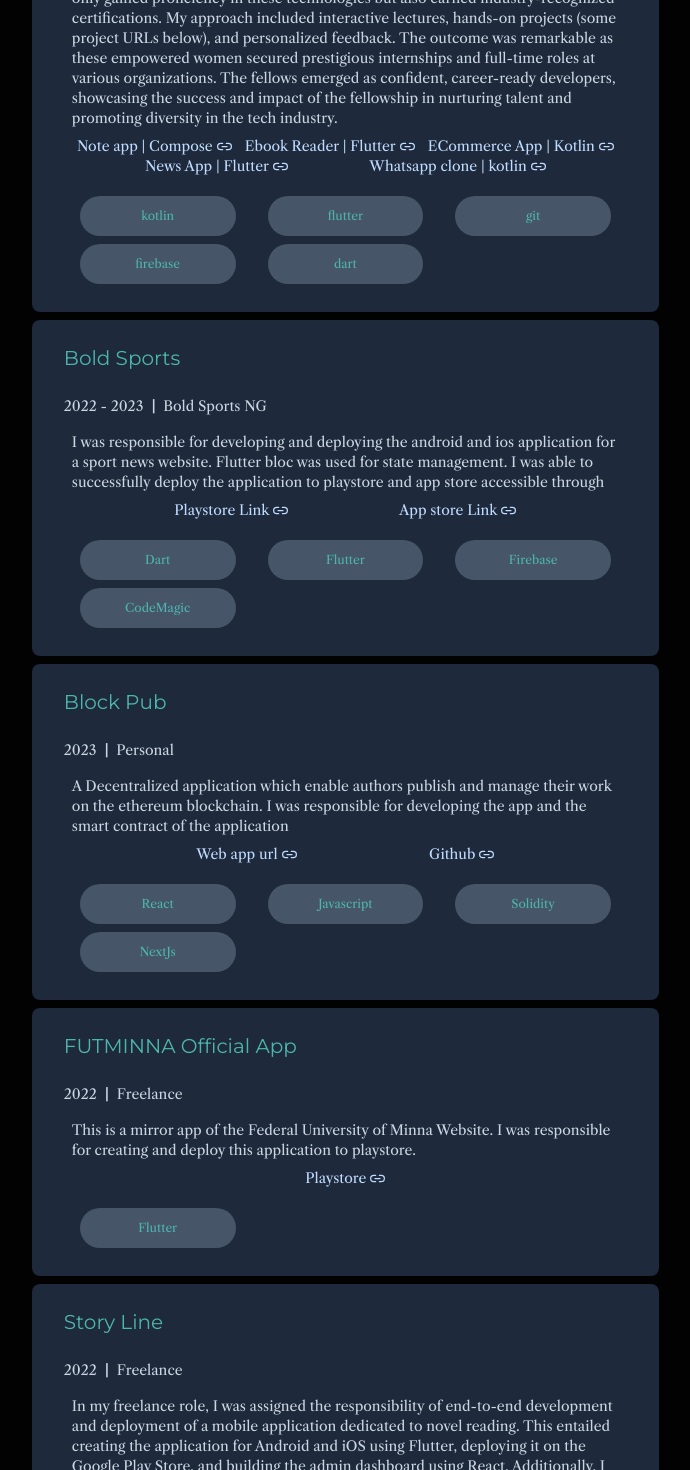
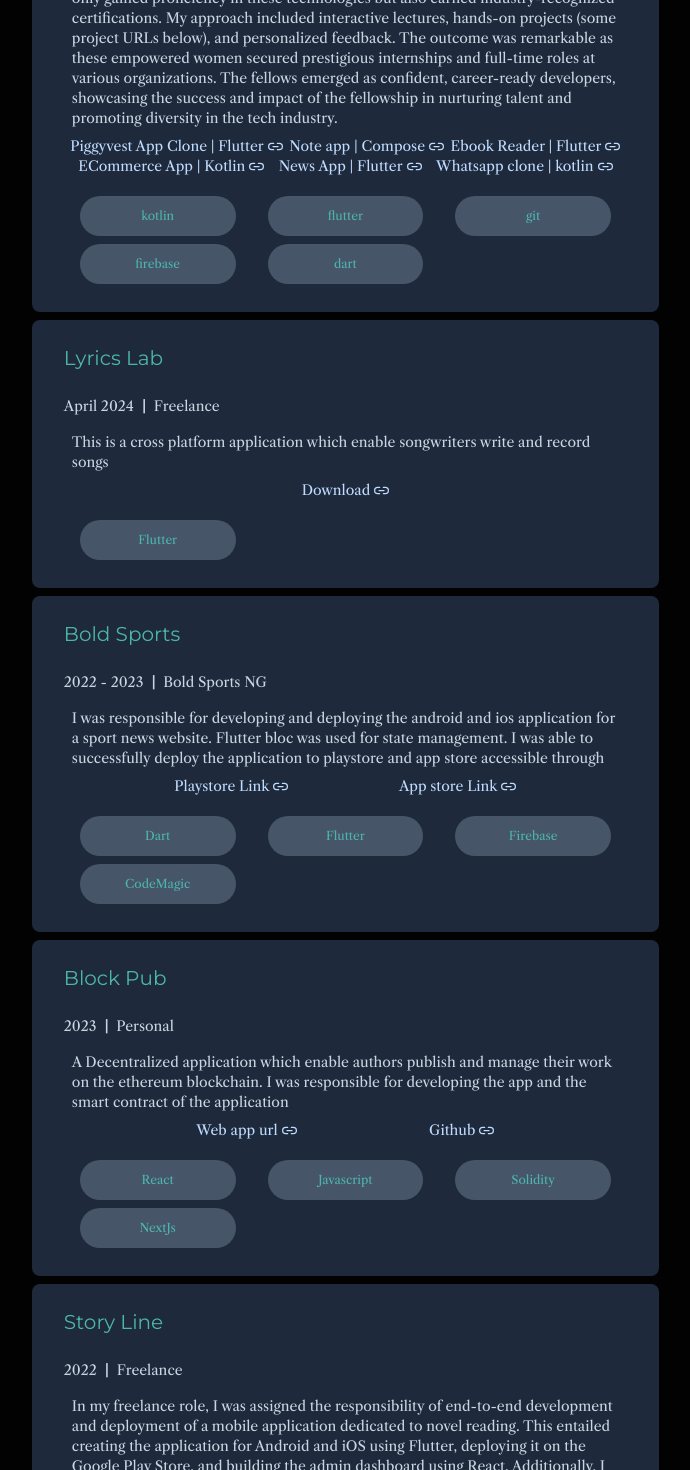
Before and after one commit to ANTONINEUTRON/anthony_portfolio, a Next.js app: page / in a window 1280 px wide. Shown: the part 1360-2830 px from the top of the page, without its empty margins (565-1255 px from the left). Built offline with nearby package versions, Linux system fonts and the light colour scheme.

Commit message:
Added Lyrics Lab

```diff
--- a/data/ExperienceData.ts
+++ b/data/ExperienceData.ts
@@ -3,13 +3,17 @@ import { ExperienceItem } from "@/components/ExperienceSection"
 const ExperienceData: ExperienceItem[] =  [
     {
         position: "Mobile Application Development Instructor",
-        period: "2022 - present",
+        period: "2022 - May, 2024",
         organization: "Tech4Dev",
         description: "During my involvement in this fellowship, as the facilitator for the mobile application development track, I mentored over 80 students, predominantly women, across two cohorts. Through my engaging instruction, participants learned essential concepts such as dependency injection, RESTful API fetching using Retrofit for Kotlin, and Dio for Flutter."+
         "This comprehensive training program aimed to equip women in tech skills across Africa. The curriculum covered Kotlin with XML and Jetpack Compose, Firebase, Dart, Flutter, and Git. The ladies not only gained proficiency in these technologies but also earned industry-recognized certifications. "+
         "My approach included interactive lectures, hands-on projects (some project URLs below), and personalized feedback. The outcome was remarkable as these empowered women secured prestigious internships and full-time roles at various organizations. The fellows emerged as confident, career-ready developers, showcasing the success and impact of the fellowship in nurturing talent and promoting diversity in the tech industry.",
         tech: ["kotlin", "flutter", "git", "firebase", "dart"],
         url: [
+            {
+                title: "Piggyvest App Clone | Flutter",
+                link: "https://github.com/ANTONINEUTRON/wtm_savings_app",
+            },
             {
                 title: " Note app | Compose",
                 link: "https://github.com/ANTONINEUTRON/WTM_Notes_App",
@@ -31,6 +35,19 @@ const ExperienceData: ExperienceItem[] =  [
                 link: "https://github.com/ANTONINEUTRON/WMTChat"
             }
         ],
+    },
+    {
+        position: "Lyrics Lab",
+        period: "April 2024",
+        organization: "Freelance",
+        description: "This is a cross platform application which enable songwriters write and record songs",
+        tech: ["Flutter"],
+        url: [
+            {
+                title: "Download",
+                link: "https://lyricslab.antobuild.tech"
+            }
+        ]
     },
     {
         position: "Bold Sports",
@@ -65,19 +82,6 @@ const ExperienceData: ExperienceItem[] =  [
                 link: "https://github.com/ANTONINEUTRON/block_pub"
             }
         ],
-    },
-    {
-        position: "FUTMINNA Official App",
-        period: "2022",
-        organization: "Freelance",
-        description: "This is a mirror app of the Federal University of Minna Website. I was responsible for creating and deploy this application to playstore.",
-        tech: ["Flutter"],
-        url: [
-            {
-                title: "Playstore",
-                link: "https://play.google.com/store/apps/details?id=com.fg.futminna.minna_university"
-            }
-        ]
     },
     {
         position: "Story Line",
```
